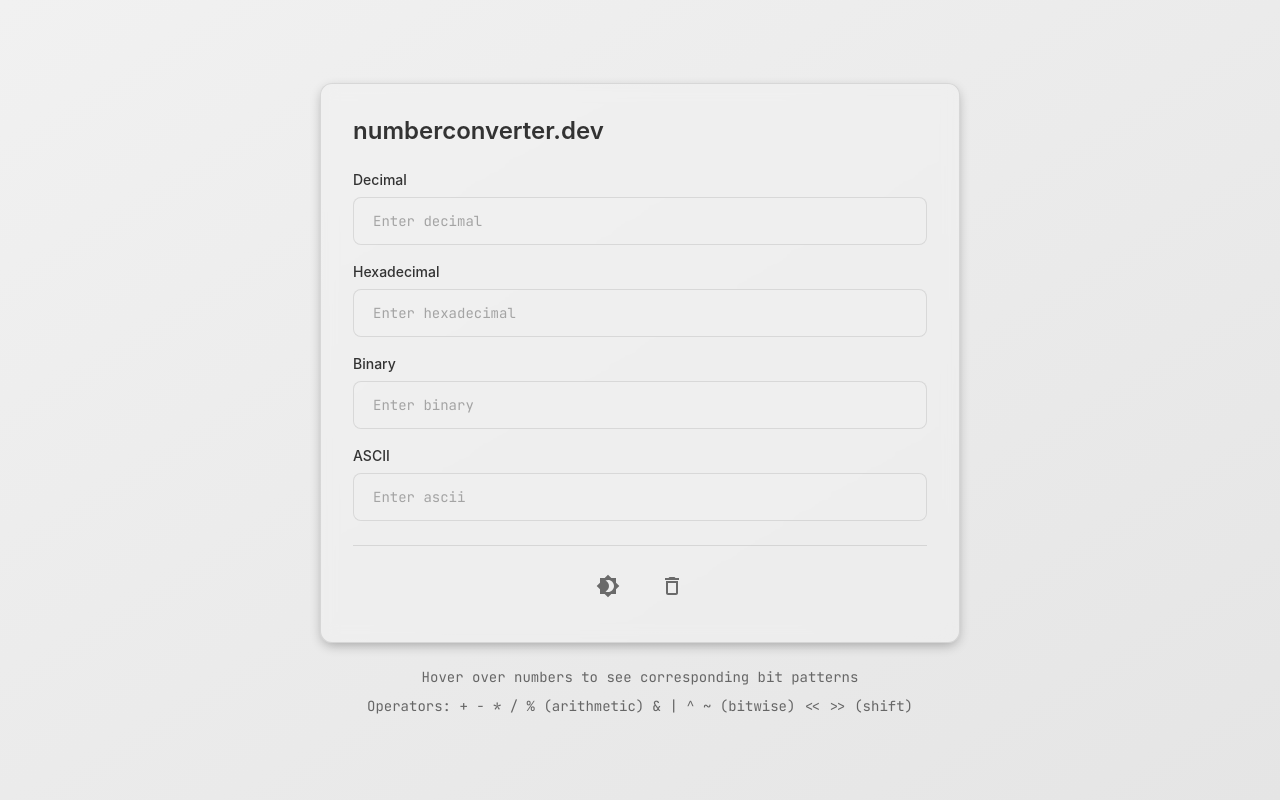
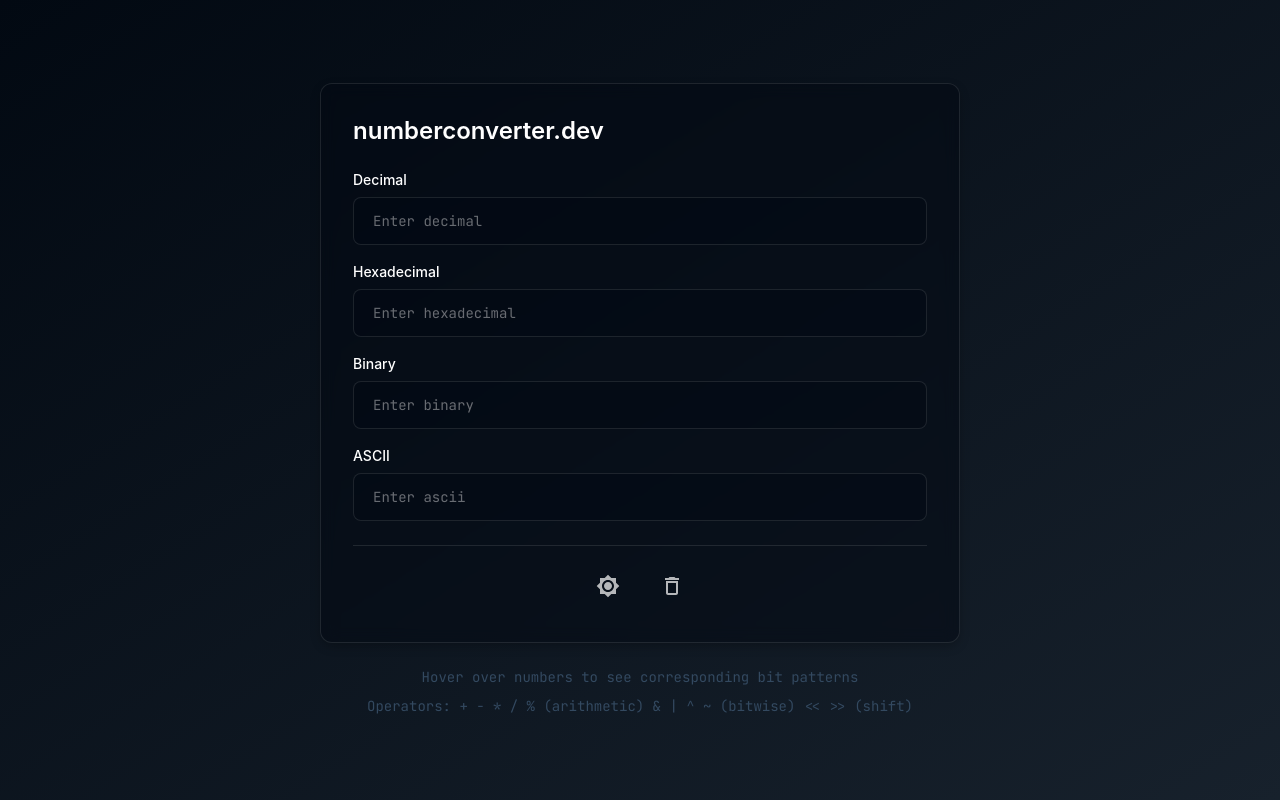
Before and after one commit to OllyMcB/js_number_converter, a React (Vite) app: page / in a window 1280 px wide. Built offline with nearby package versions, Linux system fonts and the light colour scheme.

Commit message:
Default to dark theme

```diff
--- a/src/App.tsx
+++ b/src/App.tsx
@@ -41,20 +41,12 @@ function App() {
     ascii: ''
   });
   const [highlight, setHighlight] = useState<HighlightInfo | null>(null);
-  const [darkMode, setDarkMode] = useState(() =>
-    window.matchMedia('(prefers-color-scheme: dark)').matches
-  );
+  const [darkMode, setDarkMode] = useState(true);
 
   // Listen for system theme changes
   useEffect(() => {
-    const mediaQuery = window.matchMedia('(prefers-color-scheme: dark)');
-    const handleChange = (e: MediaQueryListEvent) => {
-      setDarkMode(e.matches);
-    };
-
-    mediaQuery.addEventListener('change', handleChange);
-    return () => mediaQuery.removeEventListener('change', handleChange);
-  }, []);
+    document.documentElement.setAttribute('data-theme', darkMode ? 'dark' : 'light');
+  }, [darkMode]);
 
   // Calculate highlights for each input type based on hover
   const getHighlights = (type: 'decimal' | 'hex' | 'binary' | 'ascii'): NumberInputHighlight[] => {
@@ -686,10 +678,6 @@ function App() {
     })
   }
 
-  useEffect(() => {
-    document.documentElement.setAttribute('data-theme', darkMode ? 'dark' : 'light');
-  }, [darkMode]);
-
   // Add escape key handler
   useEffect(() => {
     const handleEscape = (event: KeyboardEvent) => {
```
